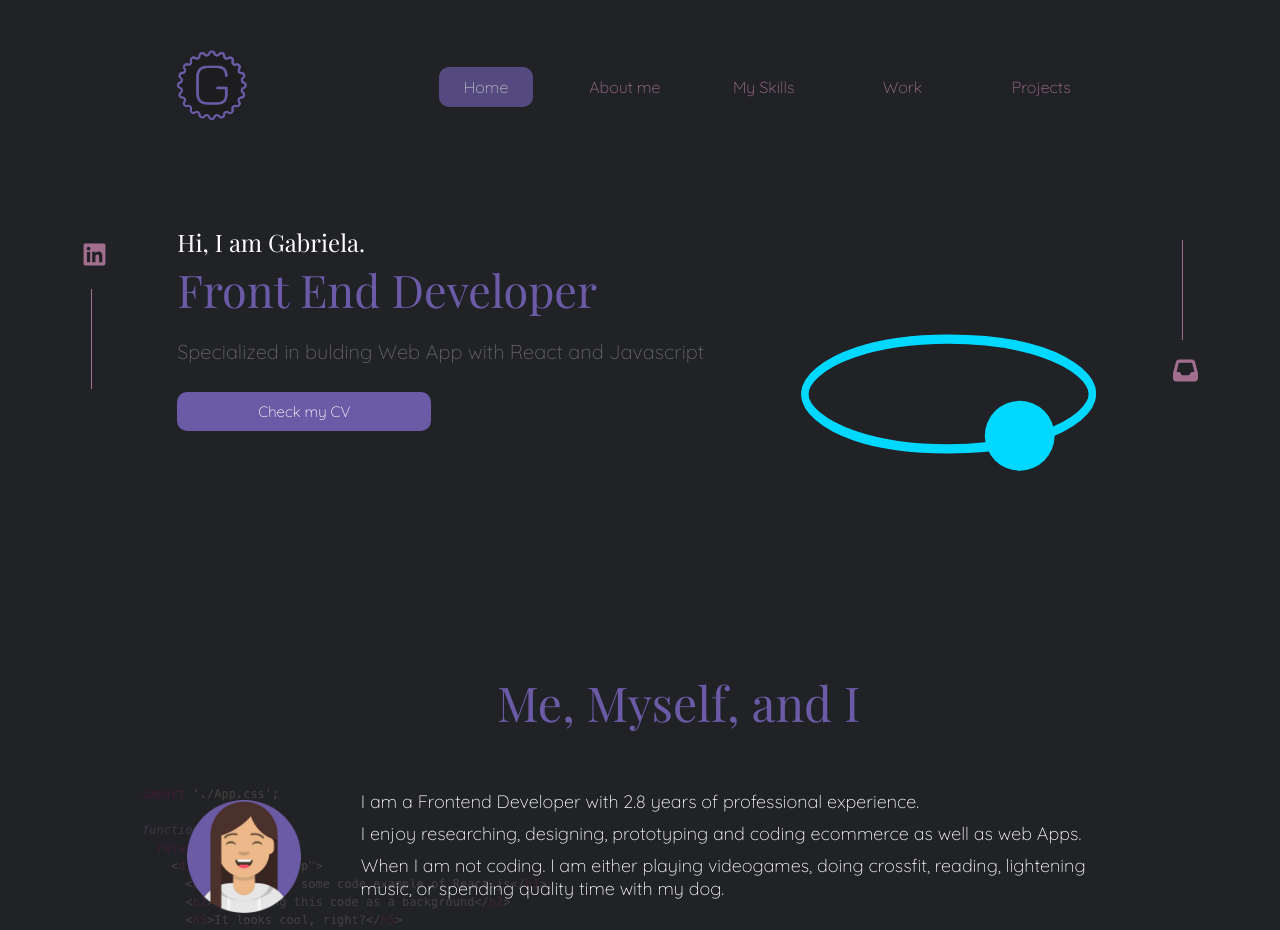
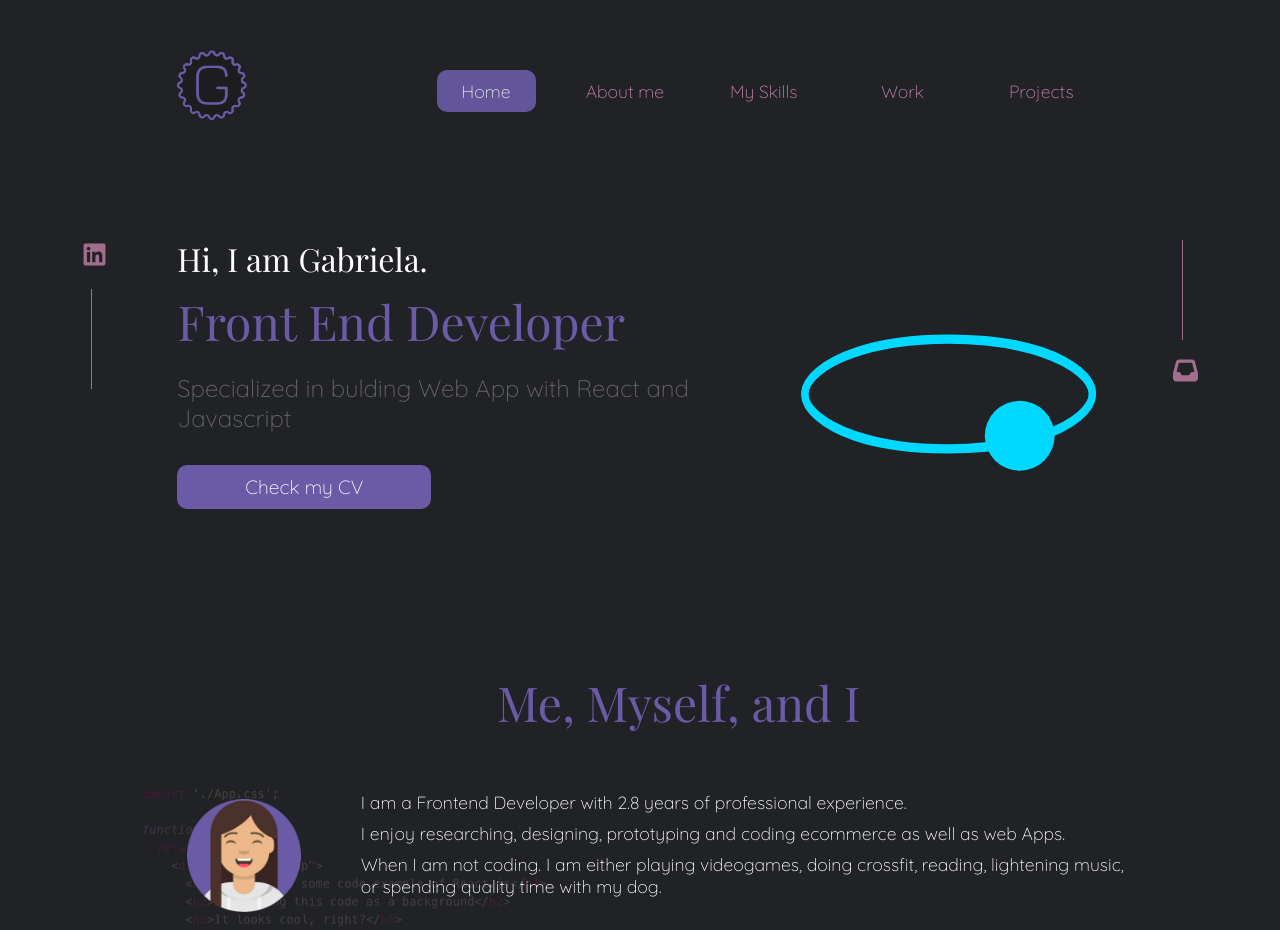
Before and after one commit to gabrielaRazo/portfolio, a React (Create React App) app: page / in a window 1280 px wide. Shown: the top 930 px of the page. Built offline with nearby package versions, Linux system fonts and the light colour scheme.

Commit message:
Style: Resize font for larger sizes of screens
Fonts will be seen easier

```diff
--- a/src/components/about/about.style.js
+++ b/src/components/about/about.style.js
@@ -27,7 +27,7 @@ export const Text = styled.div`
     font-size: 1.7rem;
   }
   @media (min-width: 1024px) and (max-width: 1450px) {
-    font-size: 18px;
+    font-size: 1.1rem;
   }
   font-size: 0.9rem;
   p {
--- a/src/components/navbar/navbar.styles.js
+++ b/src/components/navbar/navbar.styles.js
@@ -5,8 +5,9 @@ export const Tag = styled.div`
   margin-top: 1.7em;
   width: 100%;
   color: ${colors.colors.salmon};
-  opacity: 0.7;
+  opacity: 0.9;
   text-align: center;
+  font-size: 1.1rem;
   cursor: pointer;
   span {
     &:hover {
--- a/src/pages/home/home.styles.js
+++ b/src/pages/home/home.styles.js
@@ -12,6 +12,9 @@ export const Text = styled.div`
     @media (min-width: 481px) and (max-width: 768px) {
       text-align: center;
     }
+    @media (min-width: 1200px) and (max-width: 2570px) {
+      font-size: 3rem;
+    }
     @media (max-width: 480px) {
       text-align: center;
     }
@@ -25,6 +28,9 @@ export const Text = styled.div`
     @media (min-width: 481px) and (max-width: 768px) {
       text-align: center;
     }
+    @media (min-width: 1200px) and (max-width: 2570px) {
+      font-size: 2rem;
+    }
     @media (max-width: 480px) {
       text-align: center;
     }
@@ -36,6 +42,9 @@ export const Text = styled.div`
     font-style: normal;
     font-weight: 100;
     font-size: 20px;
+    @media (min-width: 1200px) and (max-width: 2570px) {
+      font-size: 1.5rem;
+    }
     @media (min-width: 481px) and (max-width: 768px) {
       text-align: center;
     }
@@ -57,5 +66,8 @@ export const Button = styled.button`
     font-size: 15px;
     color: ${colors.colors.white};
     font-family: 'Quicksand';
+    @media (min-width: 1200px) and (max-width: 2570px) {
+      font-size: 1.2rem;
+    }
   }
 `;
```
